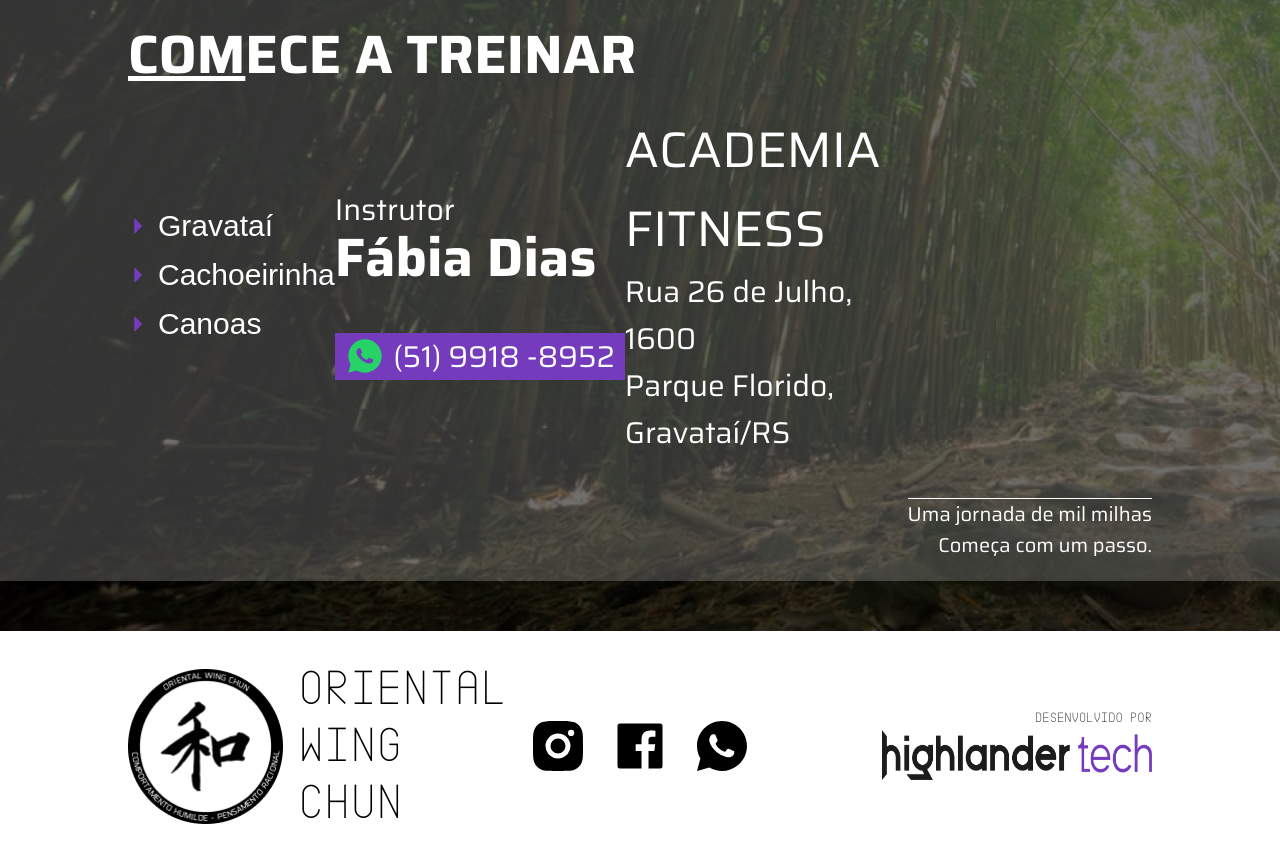
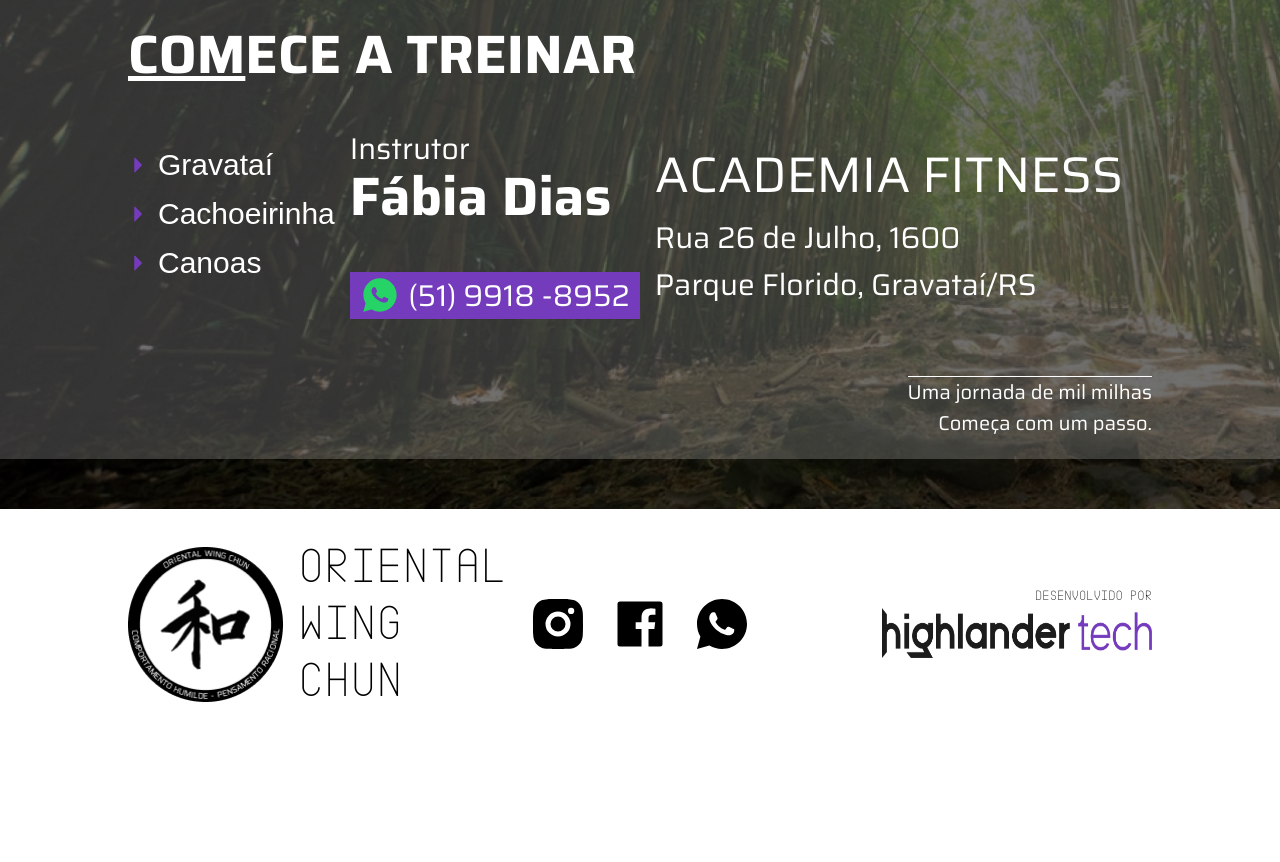
Before and after one commit to giovanifranz/OrientalWingChun, a React (Vite) app: page / in a window 1280 px wide. Shown: the part 3820-4682 px from the top of the page. After the commit the page ends 4560 px from the top, so only its background shows below. Built offline with nearby package versions, Linux system fonts and the light colour scheme.

Commit message:
style: :lipstick: responsive layout

```diff
--- a/src/components/Comece/Instrutor.tsx
+++ b/src/components/Comece/Instrutor.tsx
@@ -1,18 +1,18 @@
 import { RiWhatsappFill } from 'react-icons/ri'
 
 import { InstrutorProps } from './models'
-import { Contato, TextProfile, Title } from './styles'
+import { Contato, InstrutorBox, TextProfile, Title } from './styles'
 
 function Instrutor({ name, telefone, href }: InstrutorProps) {
   return (
-    <div>
+    <InstrutorBox>
       <TextProfile>Instrutor</TextProfile>
       <Title>{name}</Title>
       <Contato href={href} target="_blank">
         <RiWhatsappFill size={40} />
         {telefone}
       </Contato>
-    </div>
+    </InstrutorBox>
   )
 }
 
--- a/src/components/Comece/styles.ts
+++ b/src/components/Comece/styles.ts
@@ -26,12 +26,16 @@ export const Flex = styled.div`
   align-items: center;
   color: white;
   margin-top: 30px;
-  width: 75%;
+  width: 100%;
 
   @media (max-width: 1200px) {
     width: 100%;
     display: block;
   }
+`
+
+export const InstrutorBox = styled.div`
+  margin: 15px;
 `
 
 export const Box = styled.div`
@@ -140,6 +144,7 @@ export const Local = styled.h4`
 
 export const TextLocal = styled.p`
   font-size: 30px;
+  width: 535px;
   color: var(--white);
 
   @media (max-width: 768px) {
```
